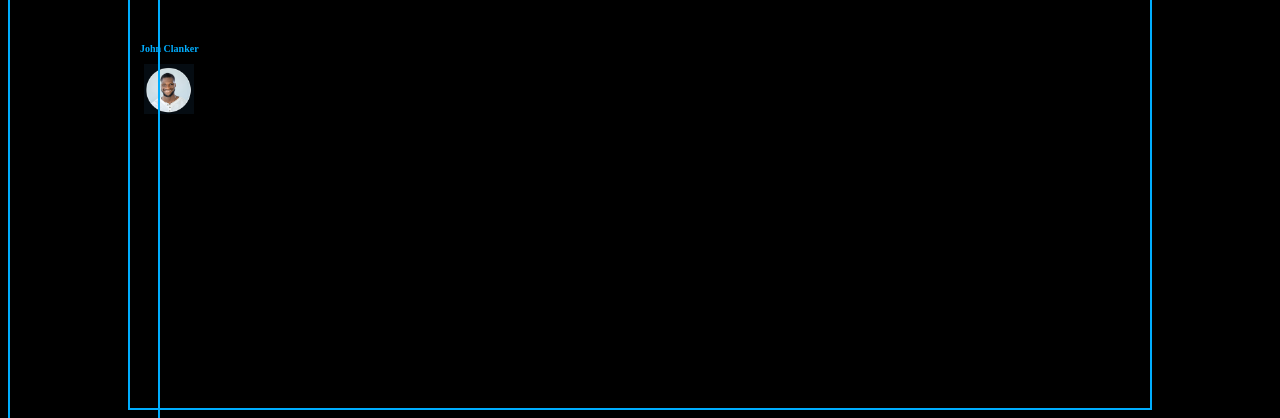
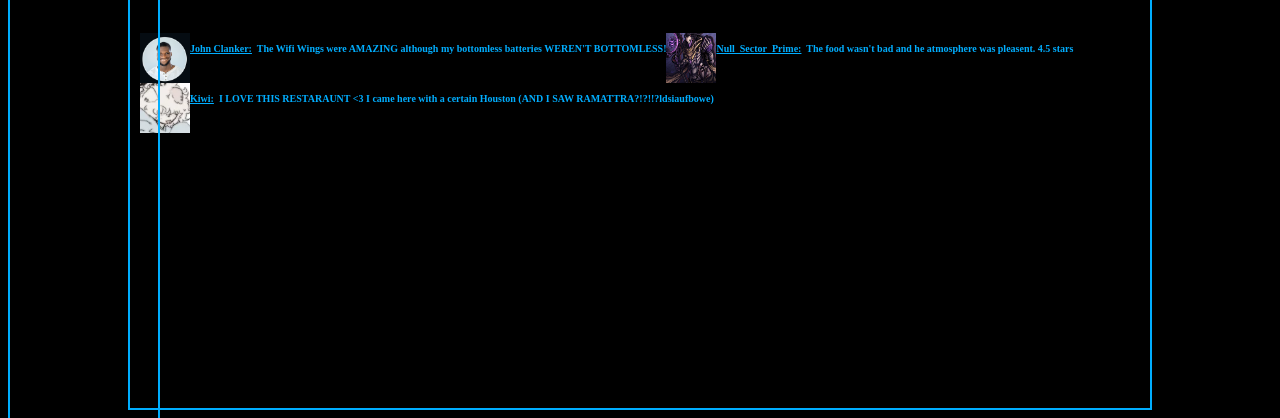
Before and after one commit to LucasFrank67/Team-Website-Clanker-s, a plain HTML site: page Contact.html in a window 1280 px wide. Shown: the part 478-896 px from the top of the page. Drawn offline with Linux system fonts and the light colour scheme; a web font is replaced by a local one.

Commit message:
THE BEST CHANGE

```diff
--- a/Contact.html
+++ b/Contact.html
@@ -37,11 +37,14 @@
             margin:auto;
             padding:10px;
             margin-top:10px;
+            overflow:scroll;
         }
         .comment{
             float:left;
             font-size:10px;
             text-decoration:none;
+            display:flex;
+            justify-content:space-around;
         }
     </style>
 </head>
@@ -74,8 +77,20 @@
     <div class="boxC">
         <h1>Comments</h1>
         <div class="comment">
-        <p>John Clanker</p>
-        <img src="pfp.jpg" width="50px" height="50px"/>
+            <img src="pfp.jpg" width="50px" height="50px"/>
+            <p><span class="text">John Clanker:</span></p>
+            <p> &nbsp; The Wifi Wings were AMAZING although my bottomless batteries WEREN'T BOTTOMLESS!</p>
+        </div>
+        <div class="comment">
+            <img src="RAM.jpg" width="50px" height="50px"/>
+            <p><span class="text">Null_Sector_Prime:</span></p>
+            <p> &nbsp; The food wasn't bad and he atmosphere was pleasent. 4.5 stars</p>
+        </div>
+        <div class="comment">
+            <img src="Kiwi.webp" width="50px" height="50px"/>
+            <p><span class="text">Kiwi:</span></p>
+            <p> &nbsp; I LOVE THIS RESTARAUNT &lt;3 I came here with a certain Houston (AND I SAW RAMATTRA?!?!!?ldsiaufbowe)</p>
+
         </div>
     </div>
 
```
Also changed, not shown: Kiwi.webp (added), RAM.jpg (added).
